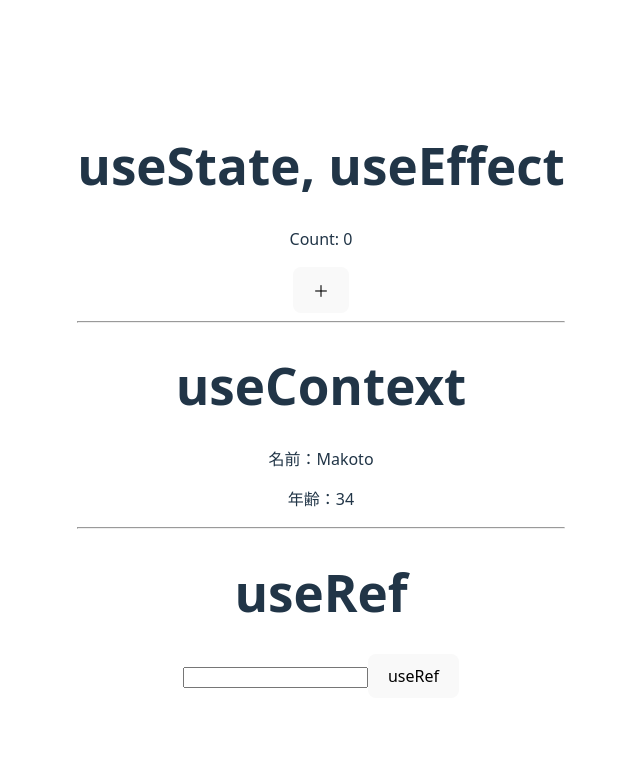
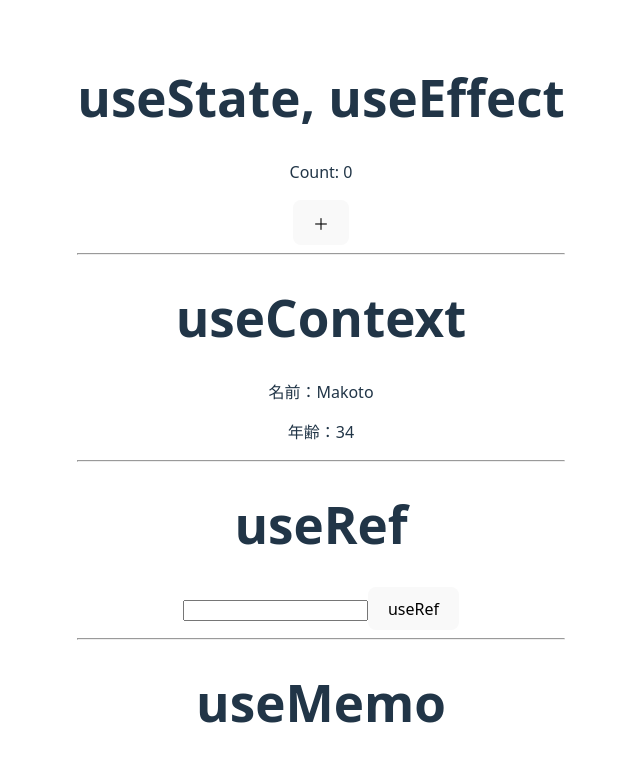
Before and after one commit to m-itoi/shincode-hooks, a React (Vite) app: page / in a window 1280 px wide. Shown: the top 762 px of the page, without its empty margins (319-959 px from the left). Built offline with nearby package versions, Linux system fonts and the light colour scheme.

Commit message:
useMemo before

```diff
--- a/src/App.tsx
+++ b/src/App.tsx
@@ -4,6 +4,7 @@ import {
   useState,
   useContext,
   useRef,
+  useMemo, // ブラウザのメモリに保存する
 } from 'react';
 import MakotoContext from './main.tsx';
 
@@ -24,6 +25,8 @@ function App() {
     console.count('useEffect発火');
   }, [count]);
 
+  // useMemo
+
   return (
     <div className="App">
       <h1>useState, useEffect</h1>
@@ -39,6 +42,9 @@ function App() {
       <h1>useRef</h1>
       <input type="text" ref={ref} />
       <button onClick={handleRef}>useRef</button>
+
+      <hr />
+      <h1>useMemo</h1>
     </div>
   );
 };
```
